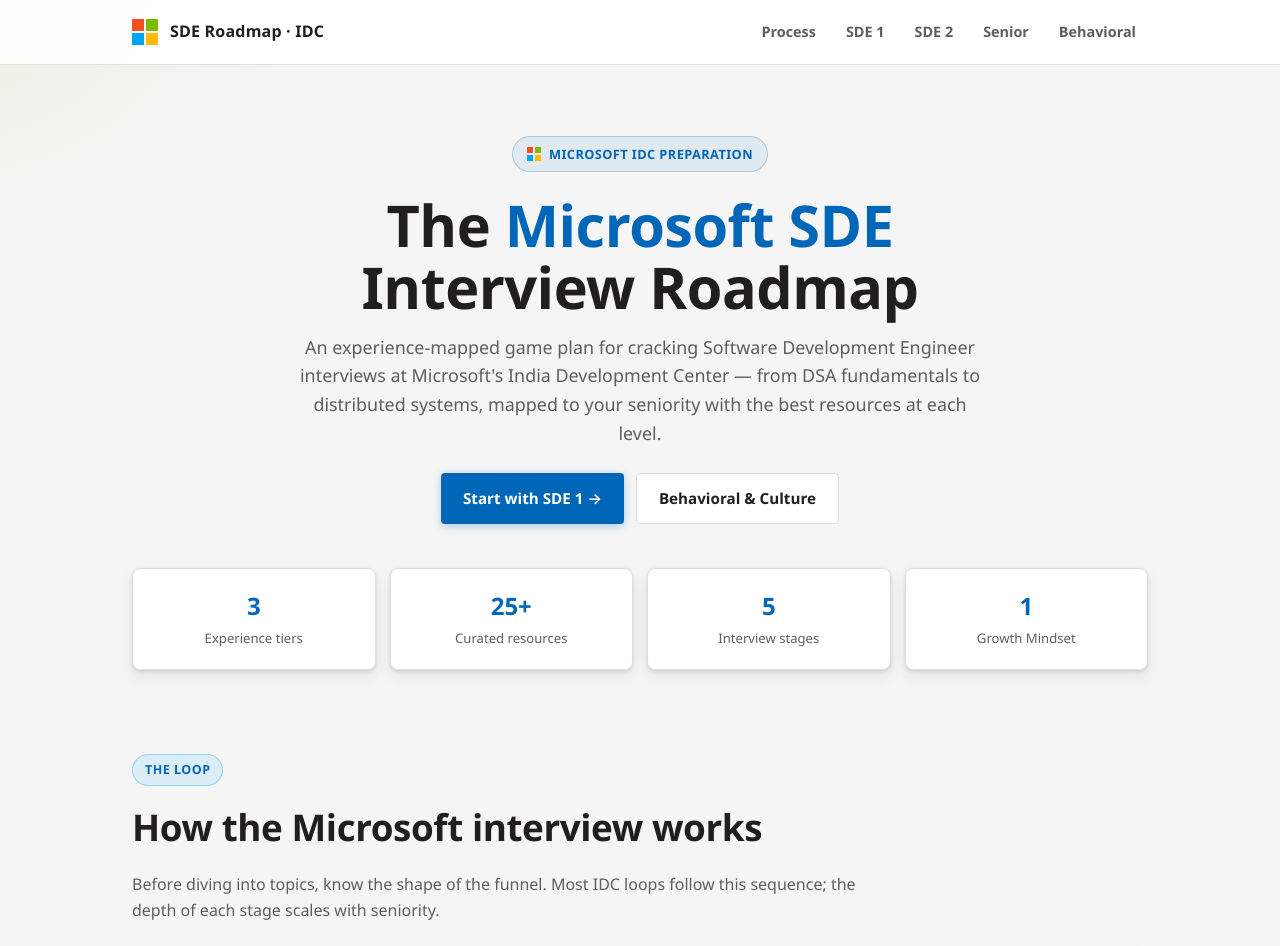
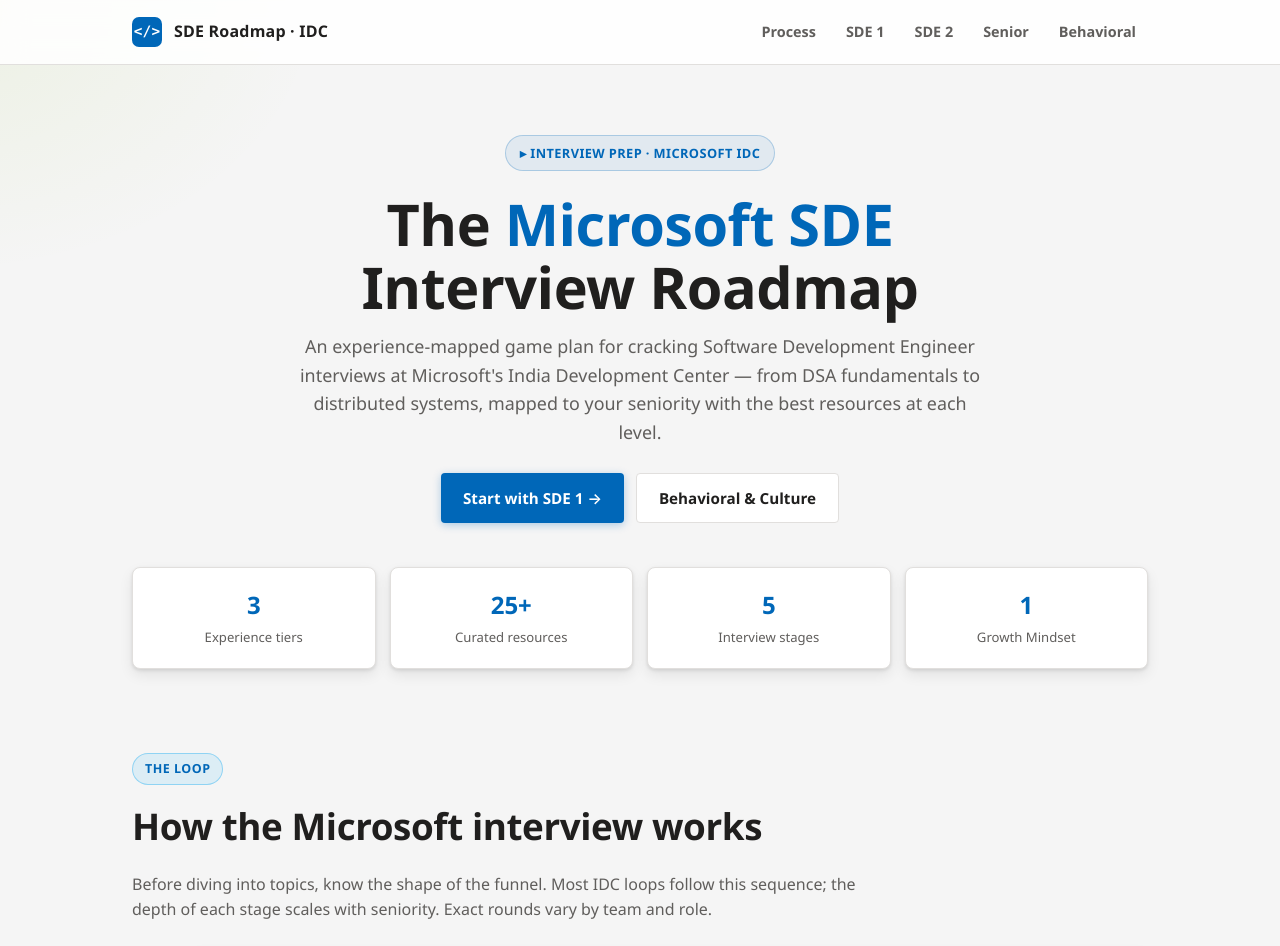
Before and after one commit to utkarsh222739/microsoft-sde-prep-roadmap, a plain HTML site: page index.html in a window 1280 px wide. Shown: the top 946 px of the page. Drawn offline with Linux system fonts and the light colour scheme.

Commit message:
Remove MS logo replica (trademark-safe), fix loop to virtual-Teams, stronger disclaimer

```diff
--- a/index.html
+++ b/index.html
@@ -54,13 +54,13 @@
     }
     .nav-inner { display: flex; align-items: center; justify-content: space-between; height: 64px; }
     .brand { display: flex; align-items: center; gap: 12px; font-weight: 600; letter-spacing: .2px; color: var(--text); }
-    /* Microsoft four-square logo */
-    .ms-logo { width: 26px; height: 26px; display: grid; grid-template-columns: 1fr 1fr; grid-template-rows: 1fr 1fr; gap: 2px; }
-    .ms-logo i { display: block; }
-    .ms-logo i:nth-child(1) { background: var(--ms-red); }
-    .ms-logo i:nth-child(2) { background: var(--ms-green); }
-    .ms-logo i:nth-child(3) { background: var(--ms-blue); }
-    .ms-logo i:nth-child(4) { background: var(--ms-yellow); }
+    /* Neutral code mark (no third-party logos/trademarks) */
+    .logo-mark {
+      width: 30px; height: 30px; border-radius: 7px;
+      background: var(--accent); color: #fff;
+      display: grid; place-items: center;
+      font-family: 'Cascadia Code', Consolas, monospace; font-weight: 700; font-size: .9rem;
+    }
     .nav-links { display: flex; gap: 6px; flex-wrap: wrap; }
     .nav-links a {
       color: var(--muted); font-size: .9rem; font-weight: 600;
@@ -173,7 +173,7 @@
 <body>
   <header class="nav">
     <div class="wrap nav-inner">
-      <div class="brand"><span class="ms-logo"><i></i><i></i><i></i><i></i></span> SDE Roadmap · IDC</div>
+      <div class="brand"><span class="logo-mark">&lt;/&gt;</span> SDE Roadmap · IDC</div>
       <nav class="nav-links">
         <a href="#process">Process</a>
         <a href="#sde1">SDE 1</a>
@@ -187,7 +187,7 @@
   <main class="wrap">
     <!-- HERO -->
     <section class="hero">
-      <span class="pill"><span class="ms-logo" style="width:14px;height:14px;"><i></i><i></i><i></i><i></i></span> Microsoft IDC Preparation</span>
+      <span class="pill">▸ Interview Prep · Microsoft IDC</span>
       <h1>The <span class="grad">Microsoft SDE</span><br/>Interview Roadmap</h1>
       <p class="lead">An experience-mapped game plan for cracking Software Development Engineer interviews at Microsoft's India Development Center — from DSA fundamentals to distributed systems, mapped to your seniority with the best resources at each level.</p>
       <div class="cta-row">
@@ -208,13 +208,13 @@
       <div class="section-head">
         <span class="level-tag tag-0">The Loop</span>
         <h2 class="section-title">How the Microsoft interview works</h2>
-        <p class="section-sub">Before diving into topics, know the shape of the funnel. Most IDC loops follow this sequence; the depth of each stage scales with seniority.</p>
+        <p class="section-sub">Before diving into topics, know the shape of the funnel. Most IDC loops follow this sequence; the depth of each stage scales with seniority. Exact rounds vary by team and role.</p>
       </div>
       <div class="timeline">
         <div class="tl-step"><div class="tl-num">1</div><div class="tl-body"><h4>Online Assessment (OA)</h4><p>2–3 timed DSA problems on Codility / HackerRank. Common for SDE 1 &amp; campus hires. Optimize for correctness + edge cases under time pressure.</p></div></div>
         <div class="tl-step"><div class="tl-num">2</div><div class="tl-body"><h4>Technical Phone / Recruiter Screen</h4><p>One coding problem on a shared editor plus a resume walkthrough. Talk through your approach out loud — communication is scored.</p></div></div>
-        <div class="tl-step"><div class="tl-num">3</div><div class="tl-body"><h4>Onsite Loop (4–5 rounds)</h4><p>Coding + design rounds. Each interviewer probes a different competency: problem-solving, code quality, design, and collaboration.</p></div></div>
-        <div class="tl-step"><div class="tl-num">4</div><div class="tl-body"><h4>“As-Appropriate” (AA) Round</h4><p>A senior leader / hiring manager makes the final call. Heavier on behavioral signal, ambiguity handling, and culture fit.</p></div></div>
+        <div class="tl-step"><div class="tl-num">3</div><div class="tl-body"><h4>The Loop — 4–5 rounds (usually virtual)</h4><p>Historically an on-site visit, the loop is now most often run remotely over Microsoft Teams (in-person still happens for some teams). Mix of coding + design rounds, 45–60 min each, each probing a different competency.</p></div></div>
+        <div class="tl-step"><div class="tl-num">4</div><div class="tl-body"><h4>“As-Appropriate” (AA) Round</h4><p>A senior leader / hiring manager makes the final call — only scheduled if your earlier rounds go well. Heavier on behavioral signal, ambiguity handling, and culture fit.</p></div></div>
         <div class="tl-step"><div class="tl-num">5</div><div class="tl-body"><h4>Debrief &amp; Decision</h4><p>Interviewers sync, level you, and align on the offer. Consistent signal across rounds matters more than one standout answer.</p></div></div>
       </div>
     </section>
@@ -390,7 +390,7 @@
   <footer>
     <div class="wrap">
       <p>Built with <span class="heart">♥</span> as an open prep guide · <a href="https://github.com/utkarsh222739/microsoft-sde-prep-roadmap" target="_blank" rel="noopener">View on GitHub</a></p>
-      <p style="font-size:.82rem;">This is an independent study resource and is not affiliated with or endorsed by Microsoft Corporation.</p>
+      <p style="font-size:.82rem;">Independent, community study resource. Not affiliated with, authorized by, or endorsed by Microsoft Corporation. “Microsoft” is referenced only descriptively; all trademarks belong to their respective owners. Interview details are based on publicly reported candidate experiences and may change.</p>
     </div>
   </footer>
 </body>
```
